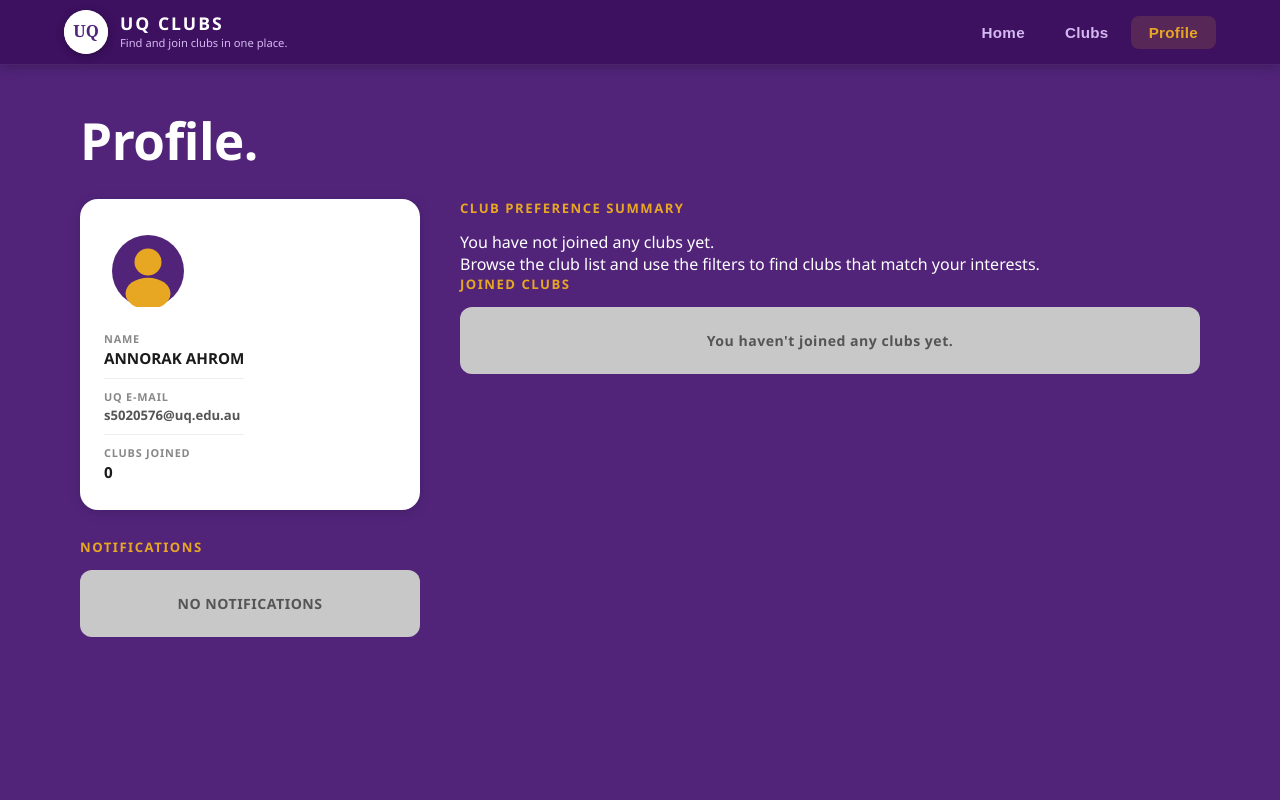
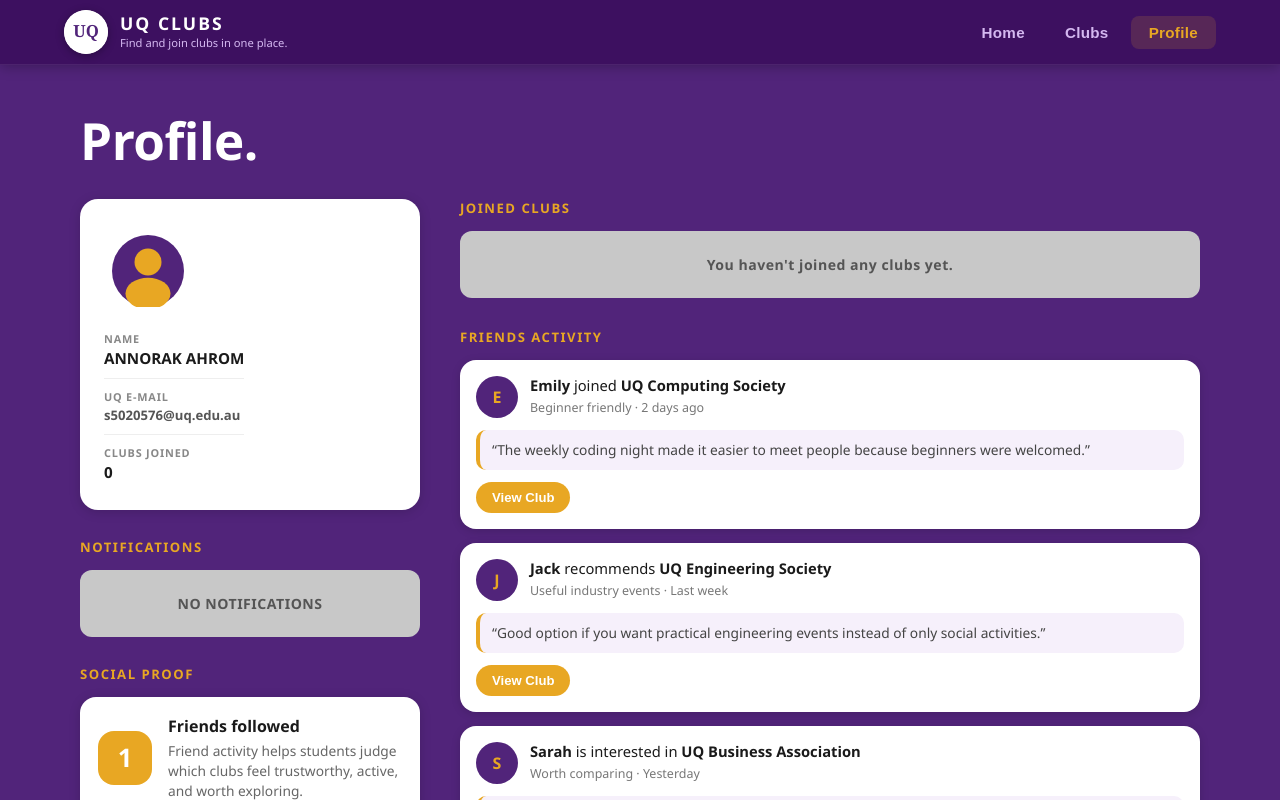
Before and after one commit to COMP1100-2026-s1/39_Idris, a React (Create React App) app in the folder Iteration 3/uq-clubs/: page / in a window 1280 px wide. Both pictures are taken after a click on the button "Profile". Shown: the top 800 px of the page. Built offline with nearby package versions, Linux system fonts and the light colour scheme.

Commit message:
Add social proof friend activity feature to profile page
B

```diff
--- a/Iteration 3/uq-clubs/src/App.css
+++ b/Iteration 3/uq-clubs/src/App.css
@@ -918,3 +918,173 @@ body {
     grid-template-columns: repeat(4, 1fr);
   }
 }
+.social-proof-summary {
+  margin-top: 28px;
+}
+
+.summary-card {
+  background: #fff;
+  border-radius: 16px;
+  padding: 18px;
+  display: flex;
+  gap: 16px;
+  align-items: center;
+  box-shadow: 0 2px 12px rgba(0,0,0,0.15);
+}
+
+.summary-number {
+  min-width: 54px;
+  height: 54px;
+  border-radius: 16px;
+  background: #E8A723;
+  color: #fff;
+  display: flex;
+  align-items: center;
+  justify-content: center;
+  font-size: 1.6rem;
+  font-weight: 900;
+}
+
+.summary-title {
+  color: #1a1a1a;
+  font-weight: 800;
+  margin-bottom: 4px;
+}
+
+.summary-text {
+  color: #666;
+  font-size: 0.86rem;
+  line-height: 1.45;
+}
+
+.friends-section {
+  margin-top: 30px;
+}
+
+.friend-activity-list,
+.suggested-friend-list {
+  display: flex;
+  flex-direction: column;
+  gap: 14px;
+}
+
+.friend-activity-card,
+.suggested-friend-card {
+  background: #fff;
+  border-radius: 16px;
+  padding: 16px;
+  box-shadow: 0 2px 10px rgba(0,0,0,0.14);
+}
+
+.friend-activity-top {
+  display: flex;
+  gap: 12px;
+  align-items: flex-start;
+  margin-bottom: 12px;
+}
+
+.friend-avatar-small,
+.friend-avatar-large {
+  flex-shrink: 0;
+  border-radius: 50%;
+  background: #51247A;
+  color: #E8A723;
+  font-weight: 900;
+  display: flex;
+  align-items: center;
+  justify-content: center;
+}
+
+.friend-avatar-small {
+  width: 42px;
+  height: 42px;
+  font-size: 1rem;
+}
+
+.friend-avatar-large {
+  width: 48px;
+  height: 48px;
+  font-size: 1.1rem;
+}
+
+.friend-activity-title {
+  color: #1a1a1a;
+  font-size: 0.92rem;
+  line-height: 1.35;
+}
+
+.friend-activity-meta {
+  color: #777;
+  font-size: 0.78rem;
+  margin-top: 3px;
+}
+
+.friend-quote {
+  color: #444;
+  background: #f6f0fb;
+  border-left: 4px solid #E8A723;
+  padding: 10px 12px;
+  border-radius: 10px;
+  font-size: 0.86rem;
+  line-height: 1.45;
+  margin-bottom: 12px;
+}
+
+.suggested-friend-card {
+  display: grid;
+  grid-template-columns: auto 1fr;
+  gap: 12px;
+  align-items: center;
+}
+
+.suggested-friend-info h3 {
+  color: #1a1a1a;
+  font-size: 0.96rem;
+  margin-bottom: 3px;
+}
+
+.suggested-course,
+.suggested-interest {
+  color: #666;
+  font-size: 0.78rem;
+  line-height: 1.35;
+}
+
+.text-link-btn {
+  margin-top: 8px;
+  background: none;
+  border: none;
+  color: #51247A;
+  font-weight: 800;
+  font-size: 0.78rem;
+  cursor: pointer;
+  padding: 0;
+  text-decoration: underline;
+}
+
+.friend-toggle-btn {
+  grid-column: 1 / -1;
+  border: 1.5px solid #51247A;
+  color: #51247A;
+  background: #fff;
+  border-radius: 22px;
+  padding: 8px 14px;
+  font-weight: 800;
+  cursor: pointer;
+}
+
+.friend-toggle-btn:hover,
+.friend-toggle-btn.following {
+  background: #51247A;
+  color: #fff;
+}
+
+@media (min-width: 720px) {
+  .suggested-friend-card {
+    grid-template-columns: auto 1fr auto;
+  }
+
+  .friend-toggle-btn {
+    grid-column: auto;
+  }
+}
--- a/Iteration 3/uq-clubs/src/components/ProfilePage.js
+++ b/Iteration 3/uq-clubs/src/components/ProfilePage.js
@@ -1,17 +1,32 @@
-import React from 'react';
+import React, { useState } from 'react';
 import ClubCard from './ClubCard';
 import clubs from '../data/clubs';
-import ProfileInsight_YuejiaBai from './ProfileInsight_YuejiaBai';
+import { friendActivities, suggestedFriends } from '../data/friendActivities';
 
-export default function ProfilePage({ joinedClubs, onViewMore }) {
-  const joinedClubData = clubs.filter((c) => joinedClubs.includes(c.id));
+export default function ProfilePage({ joinedClubs = [], onViewMore = () => {} }) {
+  const safeJoinedClubs = Array.isArray(joinedClubs) ? joinedClubs : [];
+  const safeFriendActivities = Array.isArray(friendActivities) ? friendActivities : [];
+  const safeSuggestedFriends = Array.isArray(suggestedFriends) ? suggestedFriends : [];
+
+  const joinedClubData = clubs.filter((club) => safeJoinedClubs.includes(club.id));
+
+  const [followedFriends, setFollowedFriends] = useState(['jack']);
+
+  const toggleFriend = (friendId) => {
+    setFollowedFriends((prev) =>
+      prev.includes(friendId)
+        ? prev.filter((id) => id !== friendId)
+        : [...prev, friendId]
+    );
+  };
+
+  const getClubById = (clubId) => clubs.find((club) => club.id === clubId);
 
   return (
     <div className="inner">
       <h1 className="page-title">Profile.</h1>
 
       <div className="profile-layout">
-        {/* Left / top column */}
         <div className="profile-main-col">
           <div className="profile-card">
             <div className="profile-avatar">
@@ -21,20 +36,25 @@ export default function ProfilePage({ joinedClubs, onViewMore }) {
                 <ellipse cx="32" cy="52" rx="20" ry="14" fill="#E8A723" />
               </svg>
             </div>
+
             <div className="profile-info">
               <div className="profile-row">
                 <span className="profile-label">Name</span>
                 <span className="profile-value">ANNORAK AHROM</span>
               </div>
+
               <div className="profile-divider" />
+
               <div className="profile-row">
                 <span className="profile-label">UQ E-Mail</span>
                 <span className="profile-value profile-email">s5020576@uq.edu.au</span>
               </div>
+
               <div className="profile-divider" />
+
               <div className="profile-row">
                 <span className="profile-label">Clubs Joined</span>
-                <span className="profile-value">{joinedClubs.length}</span>
+                <span className="profile-value">{safeJoinedClubs.length}</span>
               </div>
             </div>
           </div>
@@ -44,13 +64,27 @@ export default function ProfilePage({ joinedClubs, onViewMore }) {
             <div className="empty-box">NO NOTIFICATIONS</div>
           </section>
 
+          <section className="social-proof-summary">
+            <h2 className="section-heading">Social Proof</h2>
+
+            <div className="summary-card">
+              <div className="summary-number">{followedFriends.length}</div>
+
+              <div>
+                <div className="summary-title">Friends followed</div>
+                <p className="summary-text">
+                  Friend activity helps students judge which clubs feel trustworthy,
+                  active, and worth exploring.
+                </p>
+              </div>
+            </div>
+          </section>
         </div>
 
-        {/* Right / bottom column */}
         <div className="profile-clubs-col">
-       <ProfileInsight_YuejiaBai joinedClubData={joinedClubData} />
           <section>
             <h2 className="section-heading">Joined Clubs</h2>
+
             {joinedClubData.length === 0 ? (
               <div className="empty-box">You haven't joined any clubs yet.</div>
             ) : (
@@ -59,13 +93,101 @@ export default function ProfilePage({ joinedClubs, onViewMore }) {
                   <ClubCard
                     key={club.id}
                     club={club}
-                    joinedClubs={joinedClubs}
+                    joinedClubs={safeJoinedClubs}
                     onViewMore={onViewMore}
                   />
                 ))}
               </div>
             )}
           </section>
+
+          <section className="friends-section">
+            <h2 className="section-heading">Friends Activity</h2>
+
+            <div className="friend-activity-list">
+              {safeFriendActivities.map((activity) => {
+                const club = getClubById(activity.clubId);
+
+                if (!club) {
+                  return null;
+                }
+
+                return (
+                  <article key={activity.id} className="friend-activity-card">
+                    <div className="friend-activity-top">
+                      <div className="friend-avatar-small">
+                        {activity.friendName.charAt(0)}
+                      </div>
+
+                      <div>
+                        <p className="friend-activity-title">
+                          <strong>{activity.friendName}</strong> {activity.action}{' '}
+                          <strong>{club.name}</strong>
+                        </p>
+
+                        <p className="friend-activity-meta">
+                          {activity.signal} · {activity.time}
+                        </p>
+                      </div>
+                    </div>
+
+                    <p className="friend-quote">“{activity.quote}”</p>
+
+                    <button
+                      className="view-more-btn"
+                      type="button"
+                      onClick={() => onViewMore(club)}
+                    >
+                      View Club
+                    </button>
+                  </article>
+                );
+              })}
+            </div>
+          </section>
+
+          <section className="friends-section">
+            <h2 className="section-heading">Suggested Friends</h2>
+
+            <div className="suggested-friend-list">
+              {safeSuggestedFriends.map((friend) => {
+                const club = getClubById(friend.clubId);
+                const isFollowing = followedFriends.includes(friend.id);
+
+                return (
+                  <article key={friend.id} className="suggested-friend-card">
+                    <div className="friend-avatar-large">
+                      {friend.name.charAt(0)}
+                    </div>
+
+                    <div className="suggested-friend-info">
+                      <h3>{friend.name}</h3>
+                      <p className="suggested-course">{friend.course}</p>
+                      <p className="suggested-interest">{friend.sharedInterest}</p>
+
+                      {club && (
+                        <button
+                          className="text-link-btn"
+                          type="button"
+                          onClick={() => onViewMore(club)}
+                        >
+                          See related club
+                        </button>
+                      )}
+                    </div>
+
+                    <button
+                      className={`friend-toggle-btn${isFollowing ? ' following' : ''}`}
+                      type="button"
+                      onClick={() => toggleFriend(friend.id)}
+                    >
+                      {isFollowing ? 'Following' : 'Add Friend'}
+                    </button>
+                  </article>
+                );
+              })}
+            </div>
+          </section>
         </div>
       </div>
     </div>
--- /dev/null
+++ b/Iteration 3/uq-clubs/src/data/friendActivities.js
@@ -0,0 +1,59 @@
+export const suggestedFriends = [
+  {
+    id: 'emily',
+    name: 'Emily Chen',
+    course: 'First-year IT student',
+    sharedInterest: 'Technology and beginner-friendly clubs',
+    clubId: 3,
+  },
+  {
+    id: 'jack',
+    name: 'Jack Wilson',
+    course: 'Second-year Engineering student',
+    sharedInterest: 'Engineering, networking and industry events',
+    clubId: 6,
+  },
+  {
+    id: 'sarah',
+    name: 'Sarah Nguyen',
+    course: 'Third-year Business student',
+    sharedInterest: 'Business, career events and low-commitment activities',
+    clubId: 10,
+  },
+];
+
+export const friendActivities = [
+  {
+    id: 1,
+    friendId: 'emily',
+    friendName: 'Emily',
+    action: 'joined',
+    clubId: 3,
+    signal: 'Beginner friendly',
+    time: '2 days ago',
+    quote:
+      'The weekly coding night made it easier to meet people because beginners were welcomed.',
+  },
+  {
+    id: 2,
+    friendId: 'jack',
+    friendName: 'Jack',
+    action: 'recommends',
+    clubId: 6,
+    signal: 'Useful industry events',
+    time: 'Last week',
+    quote:
+      'Good option if you want practical engineering events instead of only social activities.',
+  },
+  {
+    id: 3,
+    friendId: 'sarah',
+    friendName: 'Sarah',
+    action: 'is interested in',
+    clubId: 10,
+    signal: 'Worth comparing',
+    time: 'Yesterday',
+    quote:
+      'I would check this club because the events look relevant, but I still want to compare time commitment.',
+  },
+];
```
